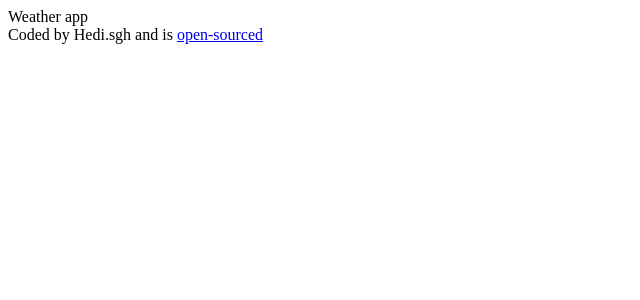
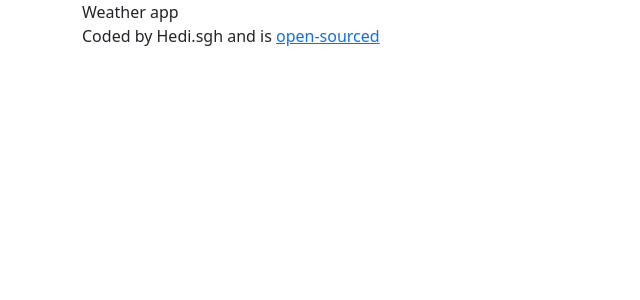
Before and after one commit to hedie-sg/new-react-weather-app, a React (Create React App) app: page / in a window 1280 px wide. Shown: the top 300 px of the page, without its empty margins (0-640 px from the left). Built offline with nearby package versions, Linux system fonts and the light colour scheme.

Commit message:
added bootstrap and axios

```diff
--- a/package.json
+++ b/package.json
@@ -6,6 +6,8 @@
     "@testing-library/jest-dom": "^5.16.5",
     "@testing-library/react": "^13.4.0",
     "@testing-library/user-event": "^13.5.0",
+    "axios": "^1.4.0",
+    "bootstrap": "^5.3.0",
     "react": "^18.2.0",
     "react-dom": "^18.2.0",
     "react-scripts": "5.0.1",
--- a/src/App.js
+++ b/src/App.js
@@ -3,6 +3,7 @@
 function App() {
     return (
         <div className="App">
+            <div className="container">
                 <header className="App-header">Weather app</header>
                 <footer>
                     Coded by Hedi.sgh and is{' '}
@@ -15,6 +16,7 @@
                     </a>
                 </footer>
             </div>
+        </div>
     );
 }
 
--- a/src/index.js
+++ b/src/index.js
@@ -1,6 +1,7 @@
 import React from 'react';
 import ReactDOM from 'react-dom/client';
 import './index.css';
+import 'bootstrap/dist/css/bootstrap.min.css';
 import App from './App';
 import reportWebVitals from './reportWebVitals';
 
```
Also changed, not shown: 1 other file (tests, documents, lock files or other folders). Lines whose indentation alone changed are shown as unchanged.
